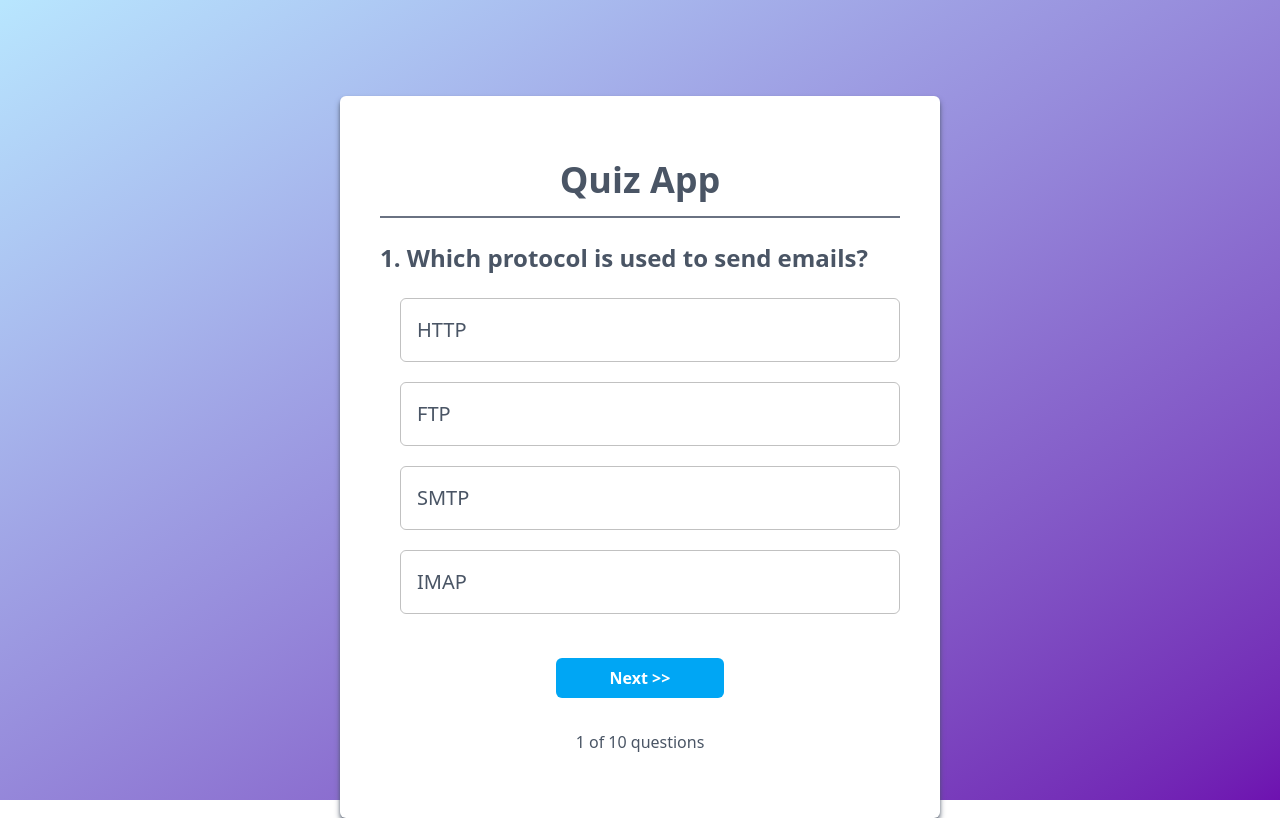
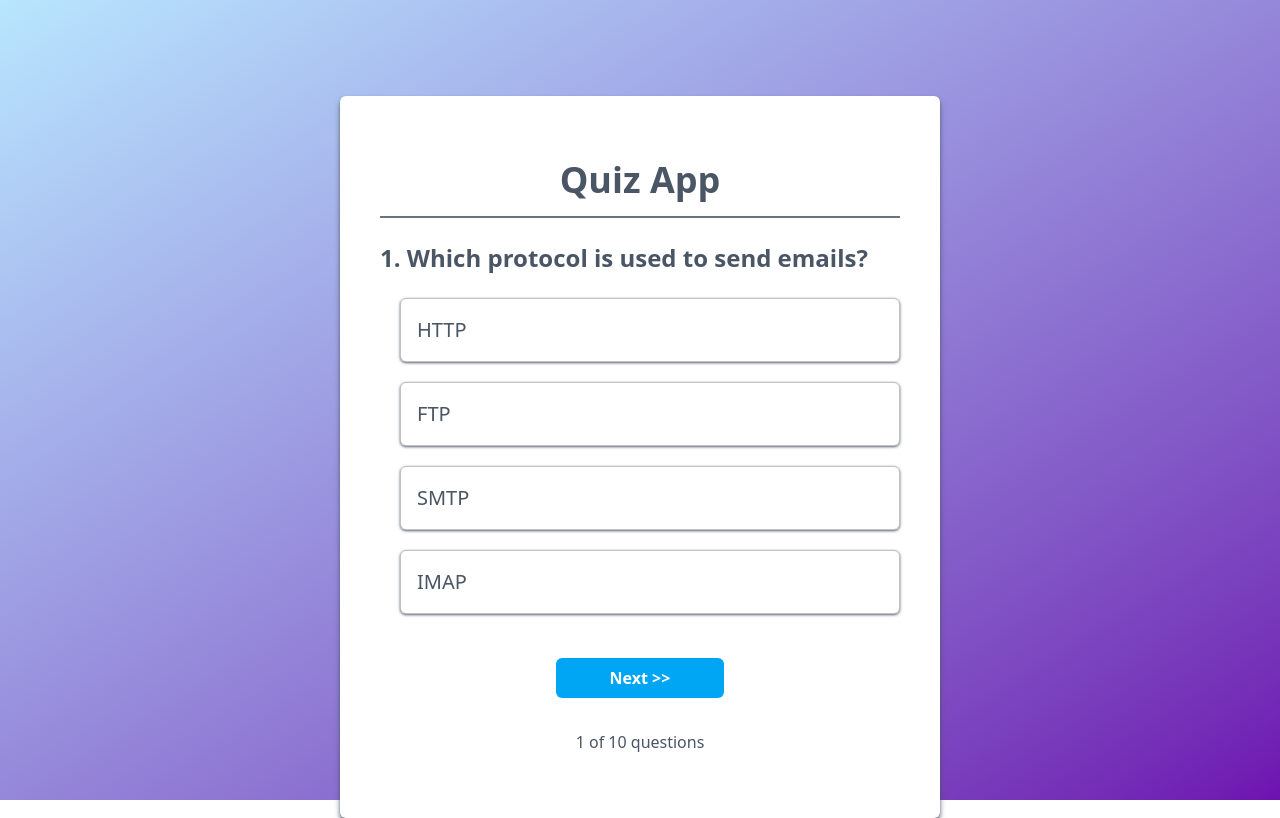
Before and after one commit to salman-ctrl/Quiz-App-Development, a React (Vite) app: page / in a window 1280 px wide. Built offline with nearby package versions, Linux system fonts and the light colour scheme.

Commit message:
tambah shadow

```diff
--- a/src/index.css
+++ b/src/index.css
@@ -6,7 +6,7 @@
 
 @layer components {
   .list-alpha li {
-    @apply flex items-center h-16 pl-4 border border-[#68686868] rounded-md mb-5 text-xl cursor-pointer transition-all transform duration-400 ease-in-out hover:bg-gray-300 hover:scale-103;
+    @apply flex items-center h-16 pl-4 border border-[#68686868] rounded-md mb-5 text-xl cursor-pointer transition-all transform duration-400 ease-in-out hover:bg-gray-300 hover:scale-103 shadow-sm shadow-gray-500;
   }
 }
 
```
